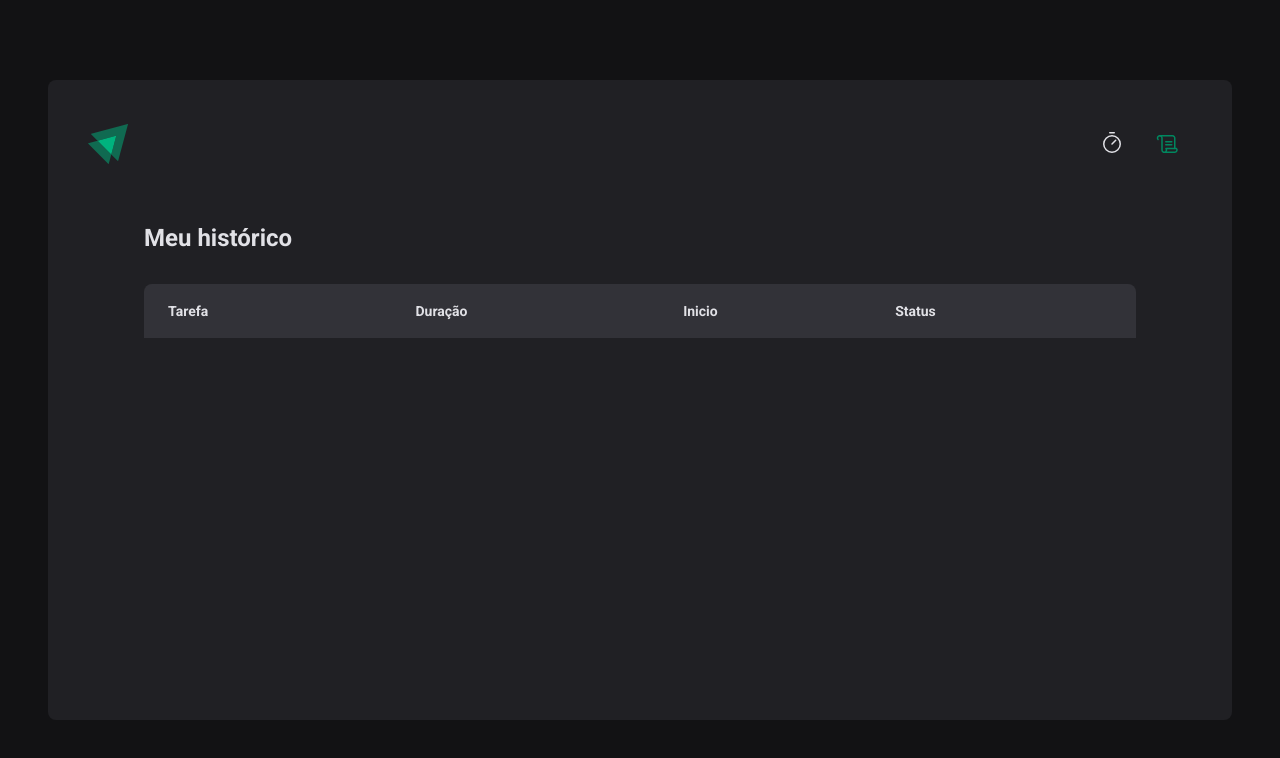
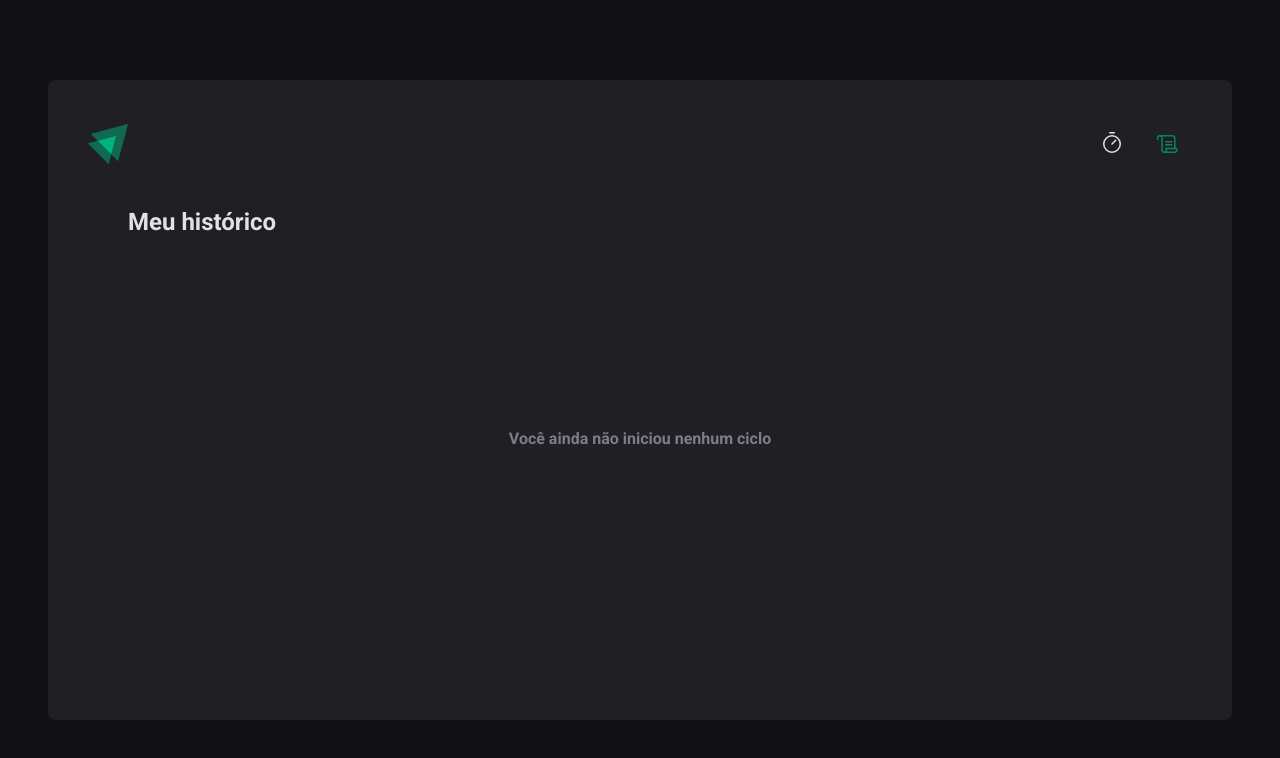
Before and after one commit to eronaralves/pomodoro, a React (Vite) app: page /history in a window 1280 px wide. Shown: the top 758 px of the page. Built offline with nearby package versions, Linux system fonts and the light colour scheme.

Commit message:
I created a message with no history

```diff
--- a/src/pages/History/index.tsx
+++ b/src/pages/History/index.tsx
@@ -3,7 +3,7 @@ import {formatDistanceToNow} from 'date-fns'
 import prBt from 'date-fns/locale/pt-BR'
 
 import { CycleContext } from "../../contexts/CyclesContext";
-import { HistoryContainer, HistoryList, Status } from "./styles";
+import { HistoryContainer, HistoryList, Status, ContentMenssage } from "./styles";
 
 export function History() {
   const {cycles} = useContext(CycleContext)
@@ -12,7 +12,8 @@ export function History() {
     <HistoryContainer>
       <h1>Meu histórico</h1>
 
-      <HistoryList>
+      {cycles.length !== 0 ? (
+        <HistoryList>
         <table>
           <thead>
             <tr>
@@ -44,6 +45,9 @@ export function History() {
           </tbody>
         </table>
       </HistoryList>
+      ): <ContentMenssage>
+          <span>Você ainda não iniciou nenhum ciclo</span>
+        </ContentMenssage>}
     </HistoryContainer>
   )
 }
--- a/src/pages/History/styles.ts
+++ b/src/pages/History/styles.ts
@@ -3,13 +3,36 @@ import styled from "styled-components";
 export const HistoryContainer = styled.main`
   flex: 1;
 
-  padding: 3.5rem;
   display: flex;
   flex-direction: column;
+  overflow: auto;
+
+  padding: 2.5rem;
+
+  @media(max-width: 750px){
+    padding-inline: 0;
+  }
 
   h1 {
     font-size: 1.5rem;
     color: ${props => props.theme["gray-100"]};
+  }
+
+
+`
+
+export const ContentMenssage = styled.div`
+  width: 100%;
+  height: 100%;
+
+  display: flex;
+  align-items: center;
+  justify-content: center;
+
+  span {
+    font-size: 1rem;
+    font-weight: 700;
+    color: ${props => props.theme["gray-500"]};
   }
 `
 
@@ -61,6 +84,16 @@ export const HistoryList = styled.main`
       &:last-child {
         padding-right: 1.5rem;
       }
+
+      @media(max-width: 730px) {
+        font-size: 0.8rem;
+      }
+
+      @media(max-width: 400px) {
+        &:first-child {
+        width: 30%;
+      }
+      }
     }
   }
 `
--- a/src/pages/Home/components/Countdown/styles.ts
+++ b/src/pages/Home/components/Countdown/styles.ts
@@ -1,11 +1,13 @@
 import styled from "styled-components"
 
 export const CountdownContainer = styled.div`
+  width: 100%;
   font-family: 'Roboto Mono', monospace;
   font-size: 10rem;
   line-height: 8rem;
 
-  display: flex;
+  display: grid;
+  grid-template-columns: 1fr 1fr 1fr 1fr 1fr;
   gap: 1rem;
 
   color: ${props => props.theme["gray-100"]};
@@ -13,14 +15,32 @@ export const CountdownContainer = styled.div`
   span {
     height: 100%;
 
+    display: flex;
+    align-items: center;
+    justify-content: center;
+
     padding: 2rem 1rem;
     border-radius: 2px;
     background-color: ${props => props.theme["gray-700"]};
   }
 
   @media(max-width: 750px){
-    font-size: 1.5rem;
-    line-height: .5rem;
+    font-size: 6rem;
+    line-height: 5rem;
+    grid-template-columns: 21% 21% 6% 21% 21%;
+  }
+
+  @media(max-width: 550px){
+    display: grid;
+    grid-template-columns: 19% 19% 16% 19% 19%;
+    gap: .5rem;
+    font-size: 6rem;
+    line-height: 3rem;
+  }
+
+  @media(max-width: 430px){
+    font-size: 4rem;
+    line-height: 2rem;
   }
 `
 
@@ -37,8 +57,12 @@ export const Separator = styled.div`
   color: ${props => props.theme["green-500"]};
 
   @media(max-width: 750px){
-    width: 1rem;
-    font-size: 3rem;
+    width: 100%;
+    font-size: 6rem;
     overflow: initial;
   }
+
+  @media(max-width: 550px){
+    font-size: 5rem;
+  }
 `
--- a/src/pages/Home/styles.ts
+++ b/src/pages/Home/styles.ts
@@ -8,7 +8,6 @@ export const HomeContainer = styled.main`
   flex-direction: column;
   align-items: center;
   justify-content: center;
-  padding-inline: 10px;
 
   form {
     width: 100%;
```
